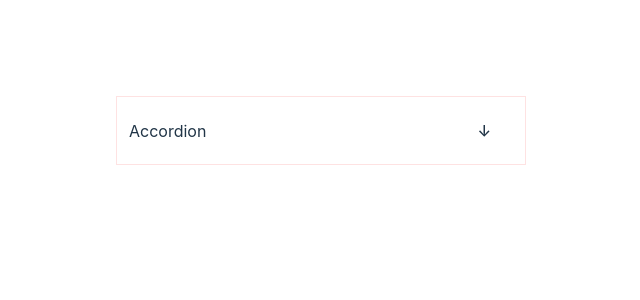
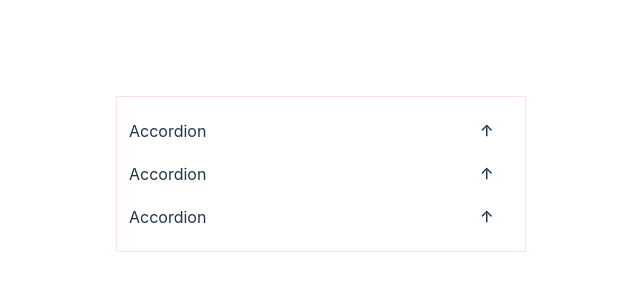
Before and after one commit to JayJay1024/JayUI, a React (Vite) app in the folder packages/site/: page / in a window 1280 px wide. Shown: the top 300 px of the page, without its empty margins (319-959 px from the left). Built offline with nearby package versions, Linux system fonts and the light colour scheme.

Commit message:
improve Accordion componenet transition

```diff
--- a/packages/site/src/App.tsx
+++ b/packages/site/src/App.tsx
@@ -47,6 +47,8 @@ function App() {
 
       <div className="border border-red-100 p-3">
         <Accordion />
+        <Accordion />
+        <Accordion />
       </div>
     </div>
   );
--- a/packages/site/src/components/Accordion/index.tsx
+++ b/packages/site/src/components/Accordion/index.tsx
@@ -1,42 +1,41 @@
 import { useEffect, useRef, useState } from "react";
-import { CSSTransition } from "react-transition-group";
 
 export const Accordion = () => {
   const nodeRef = useRef<HTMLDivElement>(null);
-  const [inProp, setInProp] = useState(false);
+  const [expanded, setExpanded] = useState(false);
 
   const handleClick = () => {
-    setInProp((prev) => !prev);
+    setExpanded((prev) => !prev);
   };
 
   useEffect(() => {
-    if (inProp && nodeRef.current) {
+    if (expanded && nodeRef.current) {
       nodeRef.current.style.height = `${nodeRef.current.scrollHeight}px`;
+    } else if (!expanded && nodeRef.current) {
+      nodeRef.current.style.height = "0px";
     }
-  }, [inProp]);
+  }, [expanded]);
 
   return (
     <div className="w-96">
       <div className="flex items-center justify-between">
         <h3>Accordion</h3>
         <button
-          className={`border-none hover:border-none focus:outline-none focus-visible:outline-none bg-transparent transition-transform duration-300 ${
-            inProp ? "-rotate-90" : "rotate-90"
-          }`}
+          className="border-none hover:border-none focus:outline-none focus-visible:outline-none bg-transparent transition-transform duration-300"
+          style={{ ...{ transform: expanded ? "rotateZ(90deg)" : "rotateZ(-90deg)" } }}
           onClick={handleClick}
         >
           {"->"}
         </button>
       </div>
 
-      <CSSTransition nodeRef={nodeRef} in={inProp} timeout={700} unmountOnExit classNames="accordion">
-        <div ref={nodeRef} className="h-max">
-          <p>
-            Lorem ipsum dolor sit amet, consectetur adipiscing elit. Suspendisse malesuada lacus ex, sit amet blandit
-            leo lobortis eget.
-          </p>
-        </div>
-      </CSSTransition>
+      <div ref={nodeRef} className="transition-[height] duration-300 overflow-hidden">
+        <p>
+          Lorem ipsum dolor sit amet, consectetur adipiscing elit. Suspendisse malesuada lacus ex, sit amet blandit leo
+          lobortis eget.
+        </p>
+        <div className="h-8 bg-blue-600 text-white">ddd</div>
+      </div>
     </div>
   );
 };
--- a/packages/site/src/index.css
+++ b/packages/site/src/index.css
@@ -1,30 +1,6 @@
 @tailwind base;
 @tailwind components;
 @tailwind utilities;
-
-.accordion-enter {
-  @apply opacity-0 h-0;
-}
-
-.accordion-enter-active {
-  @apply opacity-100 transition-all duration-700;
-}
-
-.accordion-enter-done {
-  @apply opacity-100;
-}
-
-.accordion-exit {
-  @apply opacity-100;
-}
-
-.accordion-exit-active {
-  @apply transition-all duration-700 opacity-0 !h-0;
-}
-
-.accordion-exit-done {
-  @apply opacity-0;
-}
 
 :root {
   font-family: Inter, Avenir, Helvetica, Arial, sans-serif;
```
